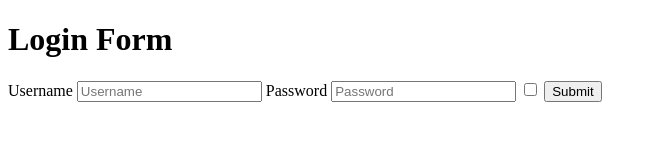
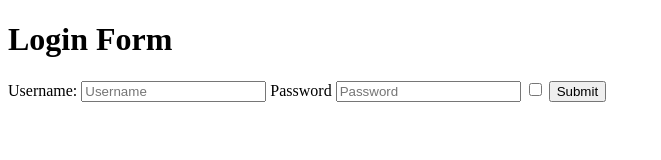
Before and after one commit to acciojob/remember-me-login-form-Kapilkrishnayadav, a website: page main.html in a window 1280 px wide. Shown: the full height of the page, 0-661 px from the left. Drawn offline with Linux system fonts and the light colour scheme.

Commit message:
created a submission

```diff
--- a/main.html
+++ b/main.html
@@ -10,7 +10,7 @@
 	<!-- the entire body must be written by student -->
 	    <h1>Login Form</h1>
     <form>
-      <label for="username">Username</label>
+      <label for="username">Username:</label>
       <input id="username" type="text" placeholder="Username" />
       <label for="password">Password</label>
       <input id="password" type="password" placeholder="Password" />
@@ -20,7 +20,7 @@
         label="Remember me."
         placeholder="Password"
       />
-      <button id="submit" value="Submit" type="submit">Submit</button>
+      <input id="submit" value='Submit' type="button">
       <button id="existing">Login as existing user</button>
     </form>
     <script type="text/javascript" src="./script.js">
```
